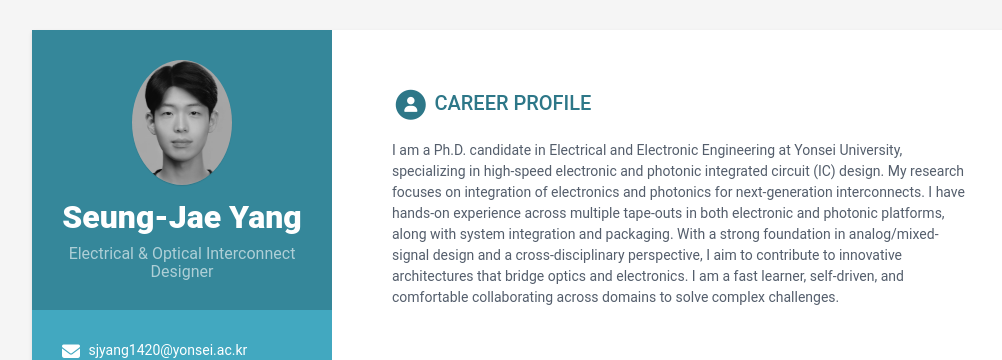
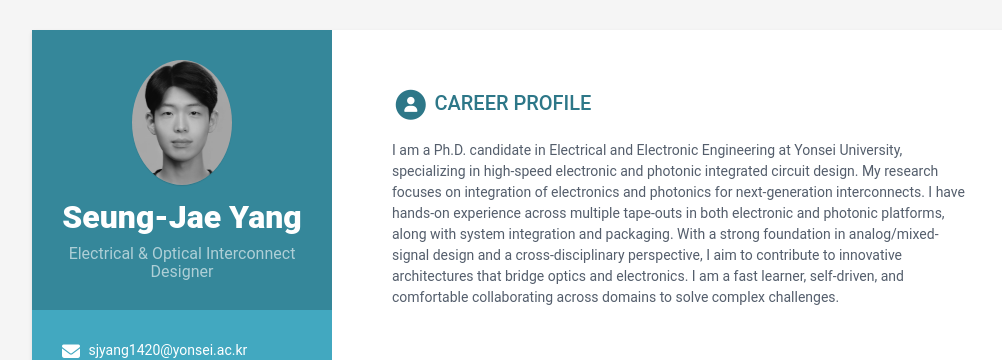
Before and after one commit to sjyang1420/SJ, a Jekyll site: the page built from index.html, in a window 1280 px wide. Shown: the top 360 px of the page, without its empty margins (108-1110 px from the left). Built offline with Jekyll 4.4.1, drawn with Linux system fonts in a browser that asks for light colours.

```diff
--- a/_data/data.yml
+++ b/_data/data.yml
@@ -50,7 +50,7 @@ sidebar:
 career-profile:
   title: Career Profile
   summary: |
-    I am a Ph.D. candidate in Electrical and Electronic Engineering at Yonsei University, specializing in high-speed electronic and photonic integrated circuit (IC) design.
+    I am a Ph.D. candidate in Electrical and Electronic Engineering at Yonsei University, specializing in high-speed electronic and photonic integrated circuit design.
     My research focuses on integration of electronics and photonics for next-generation interconnects.
     I have hands-on experience across multiple tape-outs in both electronic and photonic platforms, along with system integration and packaging.
     With a strong foundation in analog/mixed-signal design and a cross-disciplinary perspective, I aim to contribute to innovative architectures that bridge optics and electronics.
```
